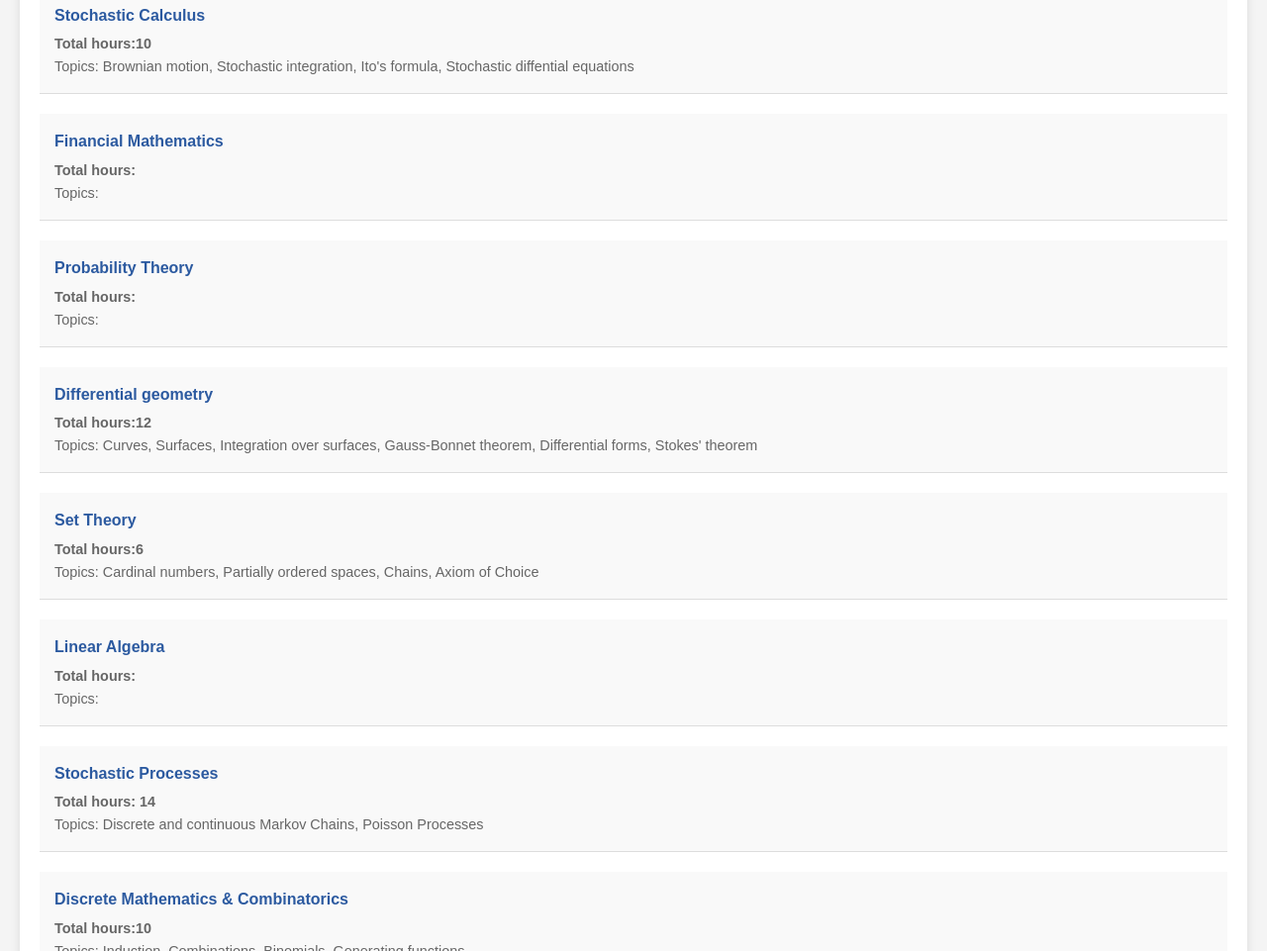
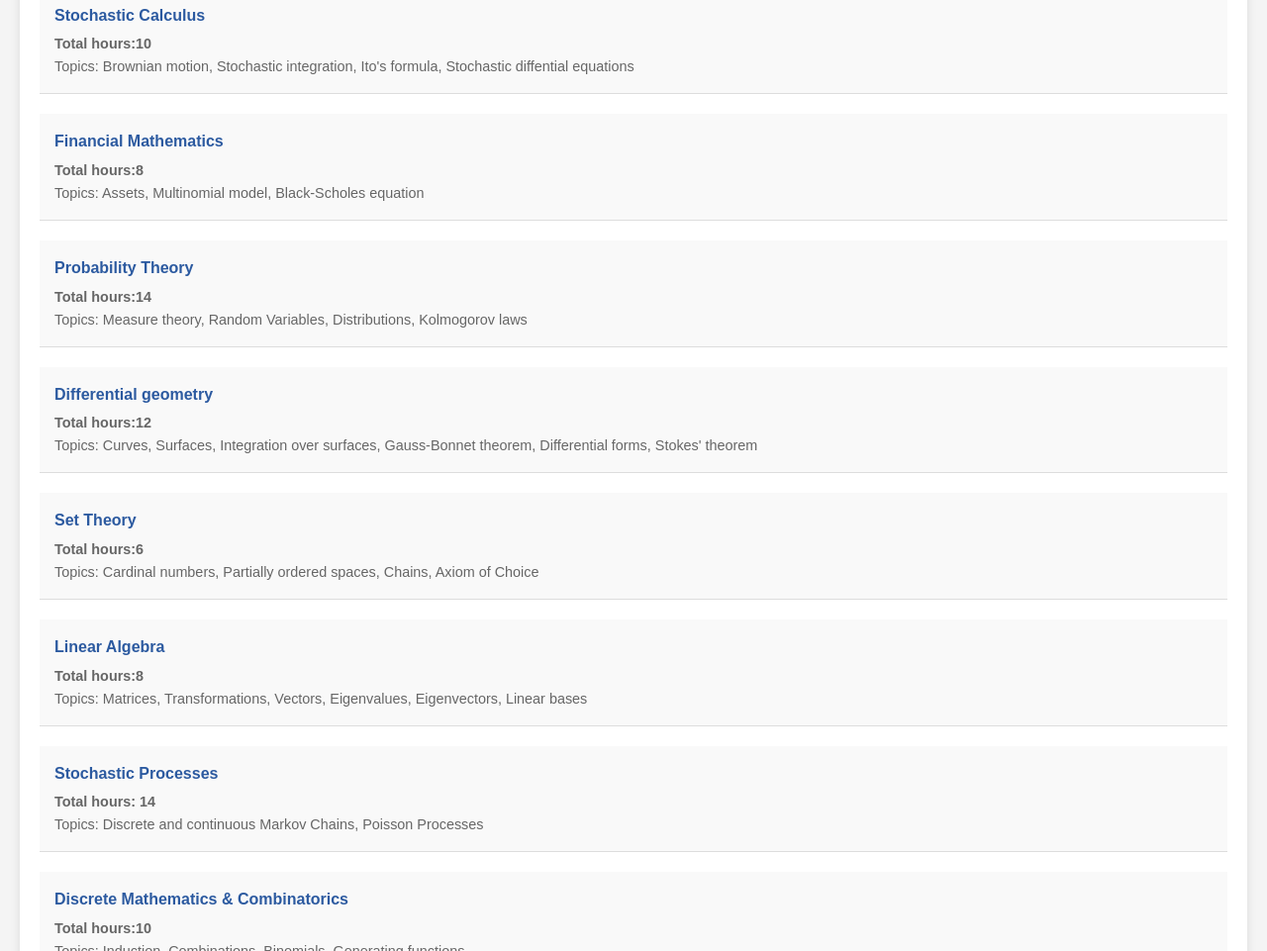
Before and after one commit to Anastasis1/anastasis1.github.io, a plain HTML site: page index.html in a window 1280 px wide. Shown: the part 2321-3282 px from the top of the page at 99% size. Drawn offline with Linux system fonts and the light colour scheme.

Commit message:
Update index.html

```diff
--- a/index.html
+++ b/index.html
@@ -192,15 +192,15 @@
                 <li>
                     <div class="course-title"> Financial Mathematics</div>
                     <div class="course-details">
-                        <strong>Total hours: </strong> <br>
-                        Topics: <br>
+                        <strong>Total hours:8 </strong> <br>
+                        Topics: Assets, Multinomial model, Black-Scholes equation<br>
                     </div>
                 </li>
                 <li>
                     <div class="course-title"> Probability Theory</div>
                     <div class="course-details">
-                        <strong>Total hours: </strong> <br>
-                        Topics: <br>
+                        <strong>Total hours:14 </strong> <br>
+                        Topics: Measure theory, Random Variables, Distributions, Kolmogorov laws<br>
                     </div>
                 </li>
                 <li>
@@ -220,8 +220,8 @@
                 <li>
                     <div class="course-title"> Linear Algebra</div>
                     <div class="course-details">
-                        <strong>Total hours: </strong> <br>
-                        Topics: <br>
+                        <strong>Total hours:8 </strong> <br>
+                        Topics: Matrices, Transformations, Vectors, Eigenvalues, Eigenvectors, Linear bases<br>
                     </div>
                 </li>
                 <li>
```
